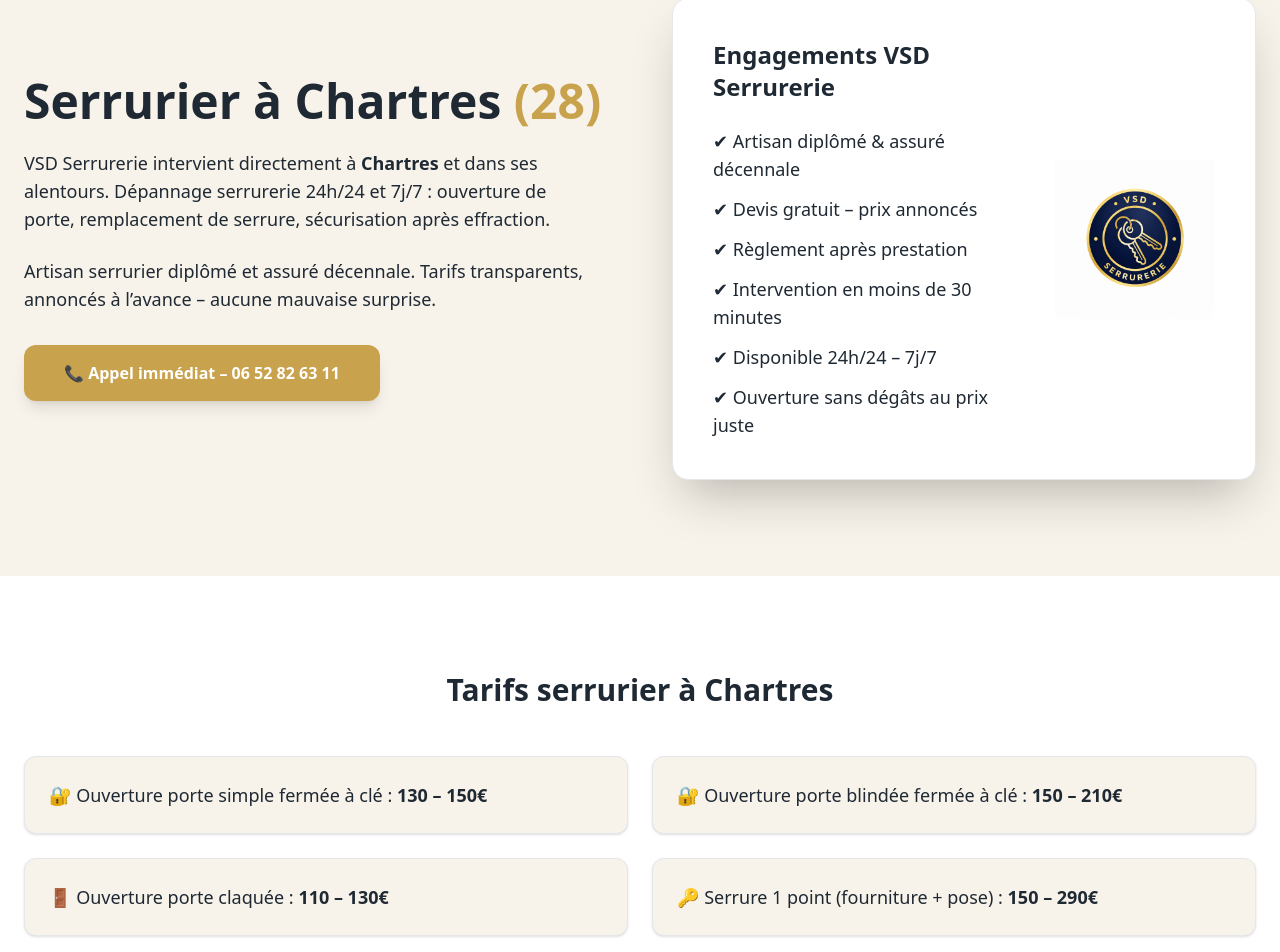
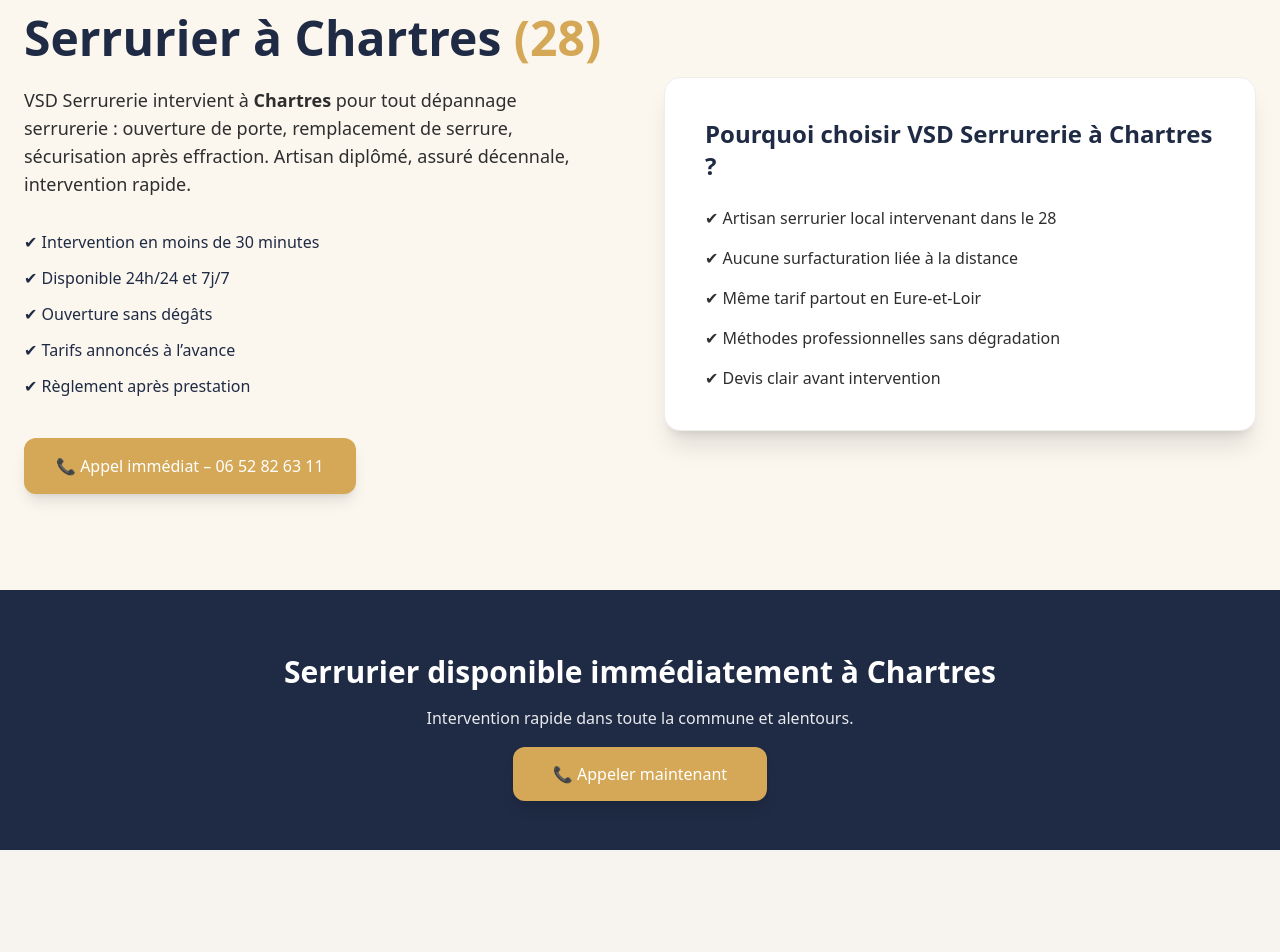
Before and after one commit to vsd-errurerie/vsd-serrurerie, a Next.js app: page /ville/chartres in a window 1280 px wide. Shown: the part 82-1034 px from the top of the page. After the commit the page ends 932 px from the top, so only its background shows below. Built offline with nearby package versions, Linux system fonts and the light colour scheme.

Commit message:
Update page.jsx

```diff
--- a/app/ville/[ville]/page.jsx
+++ b/app/ville/[ville]/page.jsx
@@ -1,120 +1,78 @@
-export function generateMetadata({ params }) {
+export async function generateMetadata({ params }) {
   const ville = params.ville
-    .replace(/-/g, " ")
+    .replace("-", " ")
     .replace(/\b\w/g, (l) => l.toUpperCase());
 
   return {
-    title: `Serrurier à ${ville} (28) – Intervention rapide | VSD Serrurerie`,
-    description: `Serrurier à ${ville} (28). Dépannage serrurerie 24h/24 et 7j/7. Ouverture de porte sans dégâts, tarifs annoncés à l’avance.`,
+    title: `Serrurier à ${ville} (28) – Dépannage 24h/24 | VSD Serrurerie`,
+    description: `Besoin d’un serrurier à ${ville} ? VSD Serrurerie intervient en urgence 24h/24 et 7j/7 pour ouverture de porte, remplacement de serrure et sécurisation après effraction. Intervention rapide dans tout le 28.`,
   };
 }
 
-export default function VillePage({ params }) {
+export default function PageVille({ params }) {
   const ville = params.ville
-    .replace(/-/g, " ")
+    .replace("-", " ")
     .replace(/\b\w/g, (l) => l.toUpperCase());
 
   return (
-    <main className="bg-[#f8f3ea] text-[#1f2933]">
-
-      {/* HERO IDENTIQUE HOME */}
-      <section className="max-w-7xl mx-auto px-6 pt-20 pb-24 grid lg:grid-cols-2 gap-16 items-center">
+    <main className="bg-[#fbf7ef]">
+      {/* HERO */}
+      <section className="max-w-7xl mx-auto px-6 py-24 grid md:grid-cols-2 gap-12 items-center">
         <div>
-          <h1 className="text-4xl md:text-5xl font-bold mb-6">
-            Serrurier à {ville} <span className="text-[#c9a24d]">(28)</span>
+          <h1 className="text-4xl md:text-5xl font-bold text-[#1f2a44] mb-6">
+            Serrurier à {ville} <span className="text-[#d4a856]">(28)</span>
           </h1>
 
-          <p className="text-lg mb-6 max-w-xl">
-            VSD Serrurerie intervient directement à <strong>{ville}</strong> et dans ses alentours.
-            Dépannage serrurerie 24h/24 et 7j/7 : ouverture de porte, remplacement
-            de serrure, sécurisation après effraction.
+          <p className="text-lg text-[#2e2e2e] max-w-xl mb-8">
+            VSD Serrurerie intervient à <strong>{ville}</strong> pour tout
+            dépannage serrurerie : ouverture de porte, remplacement de serrure,
+            sécurisation après effraction. Artisan diplômé, assuré décennale,
+            intervention rapide.
           </p>
 
-          <p className="text-lg mb-8">
-            Artisan serrurier diplômé et assuré décennale. Tarifs transparents,
-            annoncés à l’avance – aucune mauvaise surprise.
-          </p>
+          <ul className="space-y-3 text-[#1f2a44] mb-10">
+            <li>✔ Intervention en moins de 30 minutes</li>
+            <li>✔ Disponible 24h/24 et 7j/7</li>
+            <li>✔ Ouverture sans dégâts</li>
+            <li>✔ Tarifs annoncés à l’avance</li>
+            <li>✔ Règlement après prestation</li>
+          </ul>
 
           <a
             href="tel:0652826311"
-            className="inline-block bg-[#c9a24d] text-white px-10 py-4 rounded-xl font-semibold shadow-lg hover:opacity-90 transition"
+            className="inline-flex items-center gap-2 bg-[#d4a856] text-white px-8 py-4 rounded-xl shadow-lg hover:opacity-90 transition"
           >
             📞 Appel immédiat – 06 52 82 63 11
           </a>
         </div>
 
-        {/* ENGAGEMENTS + LOGO */}
-        <div className="bg-white rounded-2xl shadow-2xl p-10 border flex flex-col md:flex-row gap-8 items-center">
-          <div className="flex-1">
-            <h2 className="text-2xl font-bold mb-6">
-              Engagements VSD Serrurerie
-            </h2>
-            <ul className="space-y-3 text-lg">
-              <li>✔ Artisan diplômé & assuré décennale</li>
-              <li>✔ Devis gratuit – prix annoncés</li>
-              <li>✔ Règlement après prestation</li>
-              <li>✔ Intervention en moins de 30 minutes</li>
-              <li>✔ Disponible 24h/24 – 7j/7</li>
-              <li>✔ Ouverture sans dégâts au prix juste</li>
-            </ul>
-          </div>
+        {/* BLOC CONFIANCE */}
+        <div className="bg-white rounded-2xl shadow-xl p-10 border border-[#eee]">
+          <h2 className="text-2xl font-bold text-[#1f2a44] mb-6">
+            Pourquoi choisir VSD Serrurerie à {ville} ?
+          </h2>
 
-          <img
-            src="/logo.png"
-            alt="VSD Serrurerie"
-            className="w-40 h-40 object-contain"
-          />
+          <ul className="space-y-4 text-[#2e2e2e]">
+            <li>✔ Artisan serrurier local intervenant dans le 28</li>
+            <li>✔ Aucune surfacturation liée à la distance</li>
+            <li>✔ Même tarif partout en Eure-et-Loir</li>
+            <li>✔ Méthodes professionnelles sans dégradation</li>
+            <li>✔ Devis clair avant intervention</li>
+          </ul>
         </div>
       </section>
 
-      {/* TARIFS COMPLETS */}
-      <section className="bg-white py-24">
-        <div className="max-w-7xl mx-auto px-6">
-          <h2 className="text-3xl font-bold mb-12 text-center">
-            Tarifs serrurier à {ville}
-          </h2>
-
-          <div className="grid md:grid-cols-2 gap-6 text-lg">
-            <div className="p-6 bg-[#f8f3ea] rounded-xl shadow border">
-              🔐 Ouverture porte simple fermée à clé : <strong>130 – 150€</strong>
-            </div>
-            <div className="p-6 bg-[#f8f3ea] rounded-xl shadow border">
-              🔐 Ouverture porte blindée fermée à clé : <strong>150 – 210€</strong>
-            </div>
-            <div className="p-6 bg-[#f8f3ea] rounded-xl shadow border">
-              🚪 Ouverture porte claquée : <strong>110 – 130€</strong>
-            </div>
-            <div className="p-6 bg-[#f8f3ea] rounded-xl shadow border">
-              🔑 Serrure 1 point (fourniture + pose) : <strong>150 – 290€</strong>
-            </div>
-            <div className="p-6 bg-[#f8f3ea] rounded-xl shadow border">
-              🔑 Serrure 3 points : <strong>290 – 580€</strong>
-            </div>
-            <div className="p-6 bg-[#f8f3ea] rounded-xl shadow border">
-              🔑 Serrure 5 points : <strong>310 – 690€</strong>
-            </div>
-            <div className="p-6 bg-[#f8f3ea] rounded-xl shadow border">
-              📮 Serrure boîte aux lettres : <strong>110 – 140€</strong>
-            </div>
-            <div className="p-6 bg-[#f8f3ea] rounded-xl shadow border">
-              🚨 Mise en sécurité après effraction : <strong>Sur devis</strong>
-            </div>
-          </div>
-        </div>
-      </section>
-
-      {/* CTA FINAL LOCAL */}
-      <section className="py-24 text-center bg-[#f8f3ea]">
-        <h2 className="text-3xl font-bold mb-6">
-          Serrurier à {ville} – Intervention immédiate
+      {/* CTA BAS */}
+      <section className="bg-[#1f2a44] py-16 text-center text-white">
+        <h2 className="text-3xl font-bold mb-4">
+          Serrurier disponible immédiatement à {ville}
         </h2>
-        <p className="mb-8 text-lg">
-          Intervention locale, sans frais cachés. VSD Serrurerie se déplace
-          rapidement à {ville} et dans tout le 28.
+        <p className="mb-8 opacity-90">
+          Intervention rapide dans toute la commune et alentours.
         </p>
         <a
           href="tel:0652826311"
-          className="bg-[#c9a24d] text-white px-12 py-5 rounded-xl font-semibold shadow-lg hover:opacity-90 transition"
+          className="bg-[#d4a856] text-white px-10 py-4 rounded-xl shadow-lg hover:opacity-90 transition"
         >
           📞 Appeler maintenant
         </a>
```
